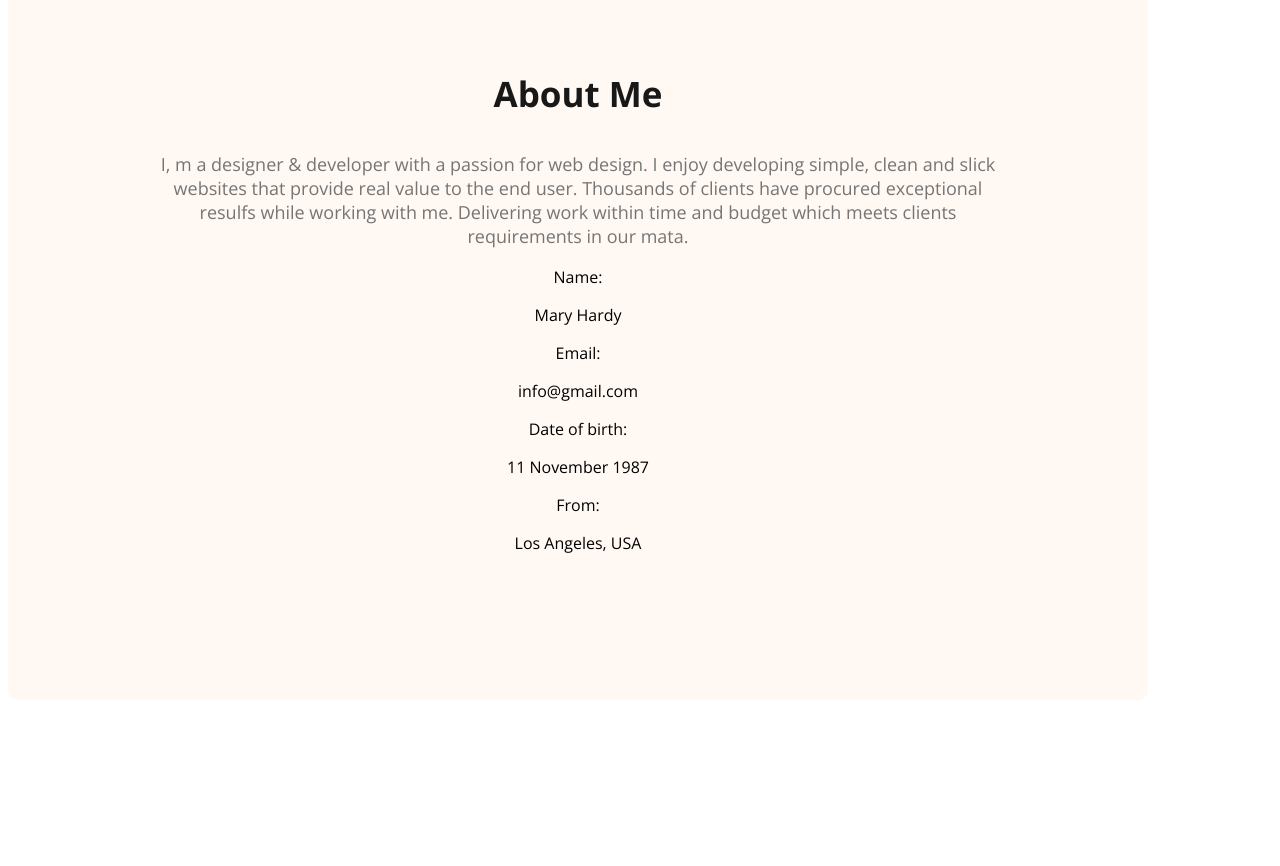
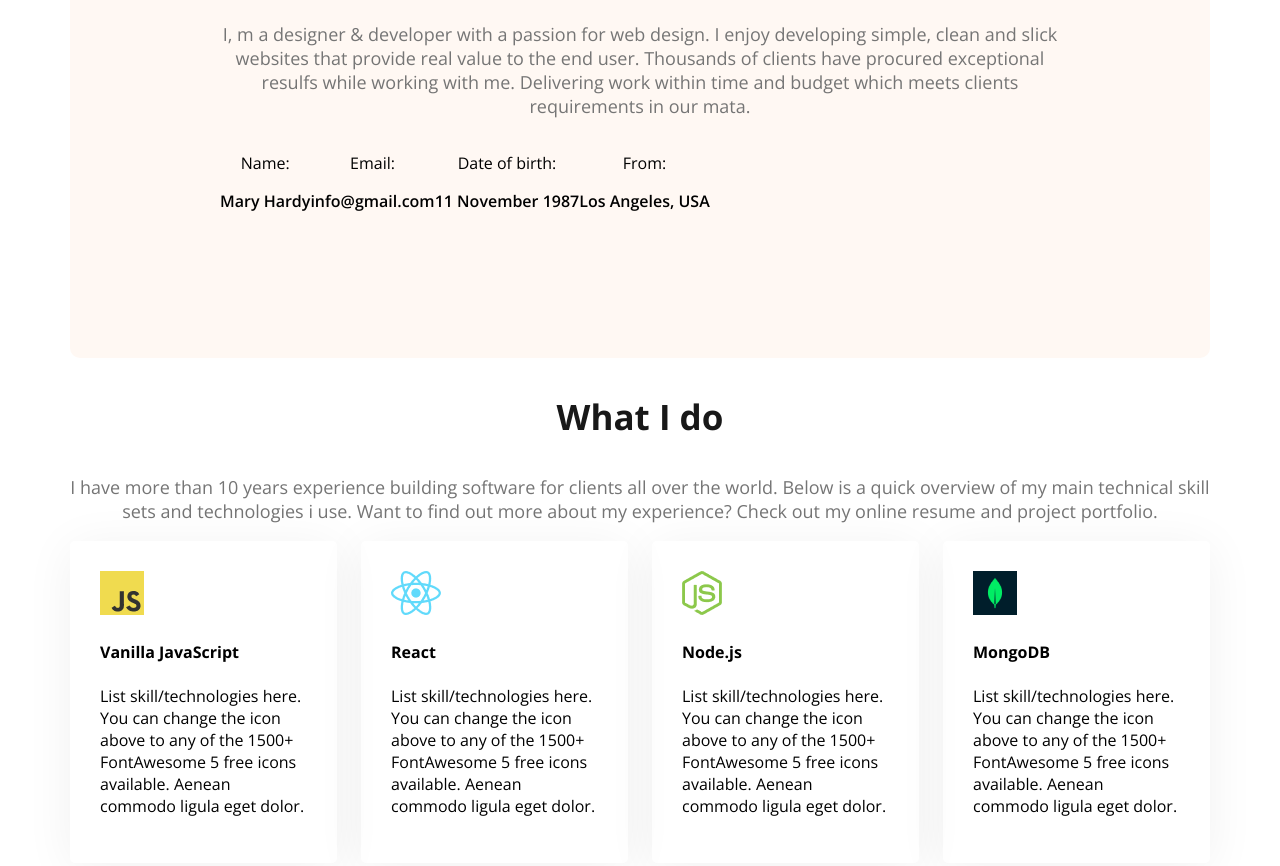
Before and after one commit to pritu-biswas/web-developer-portfolio, a plain HTML site: page index.html in a window 1280 px wide. Shown: the part 1060-1926 px from the top of the page. Before the commit the page ends 1768 px from the top, so only its background shows below. Drawn offline with nearby package versions, Linux system fonts and the light colour scheme.

Commit message:
added the main section

```diff
--- a/index.html
+++ b/index.html
@@ -59,6 +59,36 @@
             </div>
 
         </section>
+        <!-- what i do section start -->
+         <section class="skills">
+            <h3 class="section-title text-center">What I do</h3>
+            <p class="section-description text-center">I have more than 10 years experience building software for clients all over the world. Below is a quick overview of my main technical skill sets and technologies i use. Want to find out more about my experience? Check out my online resume and project portfolio.</p>
+            <div class="skills-container">
+                <!-- .skill*4>img+h4.skill-title+p.skill-description -->
+                <div class="skill">
+                    <img src="images/icons/js.png" alt="">
+                    <h4 class="skill-title">Vanilla JavaScript</h4>
+                    <p class="skill-description">List skill/technologies here. You can change the icon above to any of the 1500+ FontAwesome 5 free icons available. Aenean commodo ligula eget dolor.</p>
+                </div>
+                <div class="skill">
+                    <img src="images/icons/react.png" alt="">
+                    <h4 class="skill-title">React</h4>
+                    <p class="skill-description">List skill/technologies here. You can change the icon above to any of the 1500+ FontAwesome 5 free icons available. Aenean commodo ligula eget dolor.</p>
+                </div>
+                <div class="skill">
+                    <img src="images/icons/nodejs.png" alt="">
+                    <h4 class="skill-title">Node.js</h4>
+                    <p class="skill-description">List skill/technologies here. You can change the icon above to any of the 1500+ FontAwesome 5 free icons available. Aenean commodo ligula eget dolor.</p>
+                </div>
+                <div class="skill">
+                    <img src="images/icons/mongo.png" alt="">
+                    <h4 class="skill-title">MongoDB</h4>
+                    <p class="skill-description">List skill/technologies here. You can change the icon above to any of the 1500+ FontAwesome 5 free icons available. Aenean commodo ligula eget dolor.</p>
+                </div>
+
+
+            </div>
+         </section>
 
     </main>
     <footer>
--- a/styles/portfolio.css
+++ b/styles/portfolio.css
@@ -16,6 +16,9 @@
 }
 .dark-2{
     color: #474747;
+}
+.text-center{
+    text-align: center;
 }
 /* header */
 .header{
@@ -92,11 +95,35 @@
 /* main styles */
 main{
     max-width: 1140px;
+    margin: 0 auto;
 }
+
+main-section{
+    margin-top: 130px;
+    margin-bottom: 130px;
+}
+
+
 /* about styles */
 .about{
     border-radius: 10px;
     padding: 130px 150px;
     text-align: center;
-    margin-top: 130px;
+
 }
+.about-items{
+    display: flex;
+}
+.item-description{
+    font-weight: 600;
+}
+/* skills section styles */
+.skills-container{
+    display: flex;
+    gap: 24px;
+}
+.skill{
+padding: 30px;
+border-radius: 5px;
+box-shadow: 0px 6px 50px 0px rgba(0, 0, 0, 0.06);
+}
```
